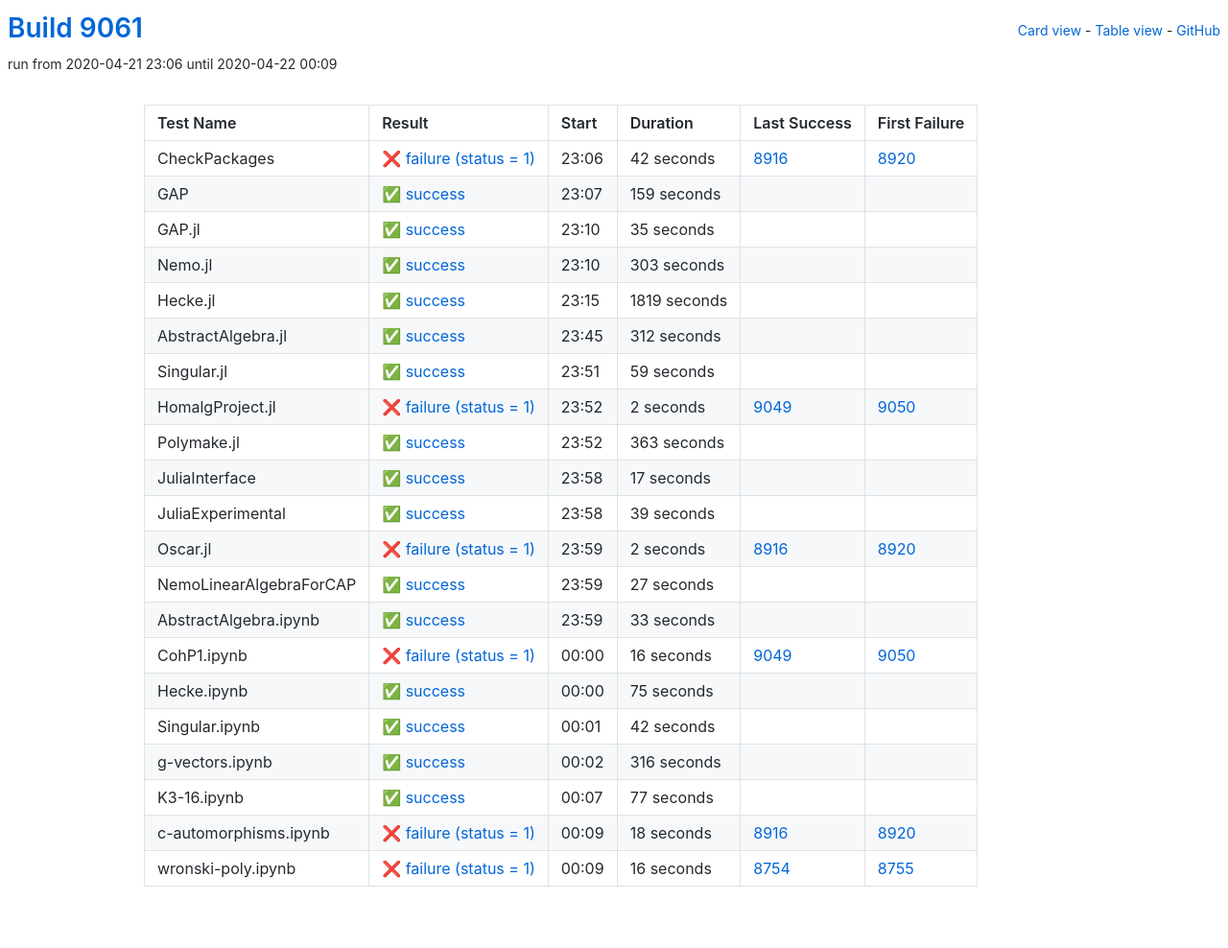
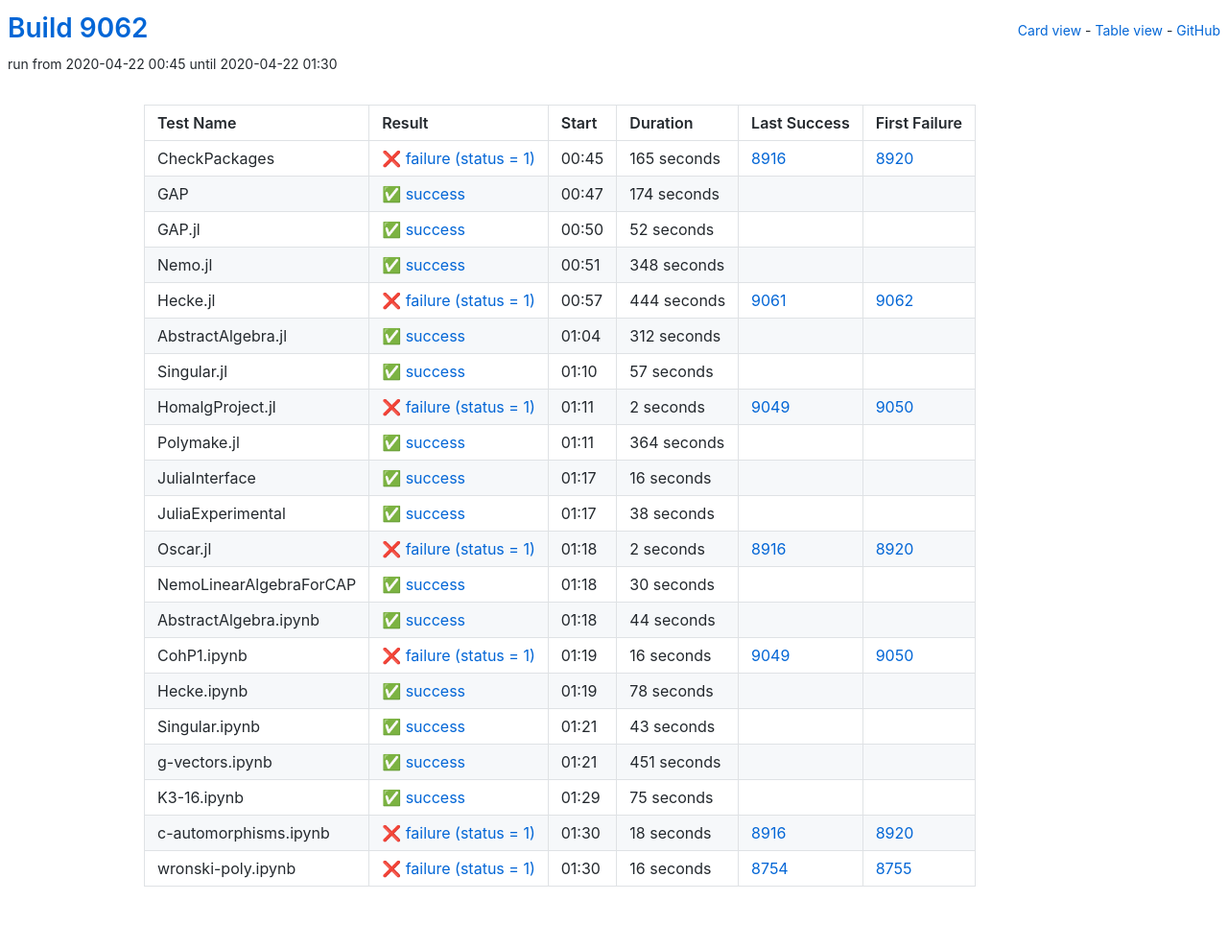
Before and after one commit to oscar-system/oscar-ci-status, a Jekyll site: the page built from table.html, in a window 1280 px wide. Shown: the whole page at 96% size. Built offline with Jekyll 4.4.1, drawn with Linux system fonts in a browser that asks for light colours.

Commit message:
Build 9062

```diff
--- a/_data/ci.yml
+++ b/_data/ci.yml
@@ -1,82 +1,82 @@
-build: 9061
-build_url: https://oscarci.mathematik.uni-kl.de/job/oscar/9061/
+build: 9062
+build_url: https://oscarci.mathematik.uni-kl.de/job/oscar/9062/
 job: oscar
 tests:
-- duration: 42
+- duration: 165
   exitcode: 1
   first_failure: 8920
   first_failure_url: https://oscarci.mathematik.uni-kl.de/job/oscar/8920/
   last_success: 8916
   last_success_url: https://oscarci.mathematik.uni-kl.de/job/oscar/8916/
-  log: https://oscarci.mathematik.uni-kl.de/job/oscar/9061/artifact/logs/build-9061/CheckPackages.log
+  log: https://oscarci.mathematik.uni-kl.de/job/oscar/9062/artifact/logs/build-9062/CheckPackages.log
   name: CheckPackages
-  start: 2020-04-21 23:06
+  start: 2020-04-22 00:45
   status: failure
   success: false
-- duration: 159
+- duration: 174
   exitcode: 0
   first_failure: false
   first_failure_url: null
   last_success: false
   last_success_url: null
-  log: https://oscarci.mathematik.uni-kl.de/job/oscar/9061/artifact/logs/build-9061/GAP.log
+  log: https://oscarci.mathematik.uni-kl.de/job/oscar/9062/artifact/logs/build-9062/GAP.log
   name: GAP
-  start: 2020-04-21 23:07
+  start: 2020-04-22 00:47
   status: success
   success: true
-- duration: 35
+- duration: 52
   exitcode: 0
   first_failure: false
   first_failure_url: null
   last_success: false
   last_success_url: null
-  log: https://oscarci.mathematik.uni-kl.de/job/oscar/9061/artifact/logs/build-9061/GAP.jl.log
+  log: https://oscarci.mathematik.uni-kl.de/job/oscar/9062/artifact/logs/build-9062/GAP.jl.log
   name: GAP.jl
-  start: 2020-04-21 23:10
+  start: 2020-04-22 00:50
   status: success
   success: true
-- duration: 303
+- duration: 348
   exitcode: 0
   first_failure: false
   first_failure_url: null
   last_success: false
   last_success_url: null
-  log: https://oscarci.mathematik.uni-kl.de/job/oscar/9061/artifact/logs/build-9061/Nemo.jl.log
+  log: https://oscarci.mathematik.uni-kl.de/job/oscar/9062/artifact/logs/build-9062/Nemo.jl.log
   name: Nemo.jl
-  start: 2020-04-21 23:10
+  start: 2020-04-22 00:51
   status: success
   success: true
-- duration: 1819
-  exitcode: 0
-  first_failure: false
-  first_failure_url: null
-  last_success: false
-  last_success_url: null
-  log: https://oscarci.mathematik.uni-kl.de/job/oscar/9061/artifact/logs/build-9061/Hecke.jl.log
+- duration: 444
+  exitcode: 1
+  first_failure: 9062
+  first_failure_url: https://oscarci.mathematik.uni-kl.de/job/oscar/9062/
+  last_success: 9061
+  last_success_url: https://oscarci.mathematik.uni-kl.de/job/oscar/9061/
+  log: https://oscarci.mathematik.uni-kl.de/job/oscar/9062/artifact/logs/build-9062/Hecke.jl.log
   name: Hecke.jl
-  start: 2020-04-21 23:15
-  status: success
-  success: true
+  start: 2020-04-22 00:57
+  status: failure
+  success: false
 - duration: 312
   exitcode: 0
   first_failure: false
   first_failure_url: null
   last_success: false
   last_success_url: null
-  log: https://oscarci.mathematik.uni-kl.de/job/oscar/9061/artifact/logs/build-9061/AbstractAlgebra.jl.log
+  log: https://oscarci.mathematik.uni-kl.de/job/oscar/9062/artifact/logs/build-9062/AbstractAlgebra.jl.log
   name: AbstractAlgebra.jl
-  start: 2020-04-21 23:45
+  start: 2020-04-22 01:04
   status: success
   success: true
-- duration: 59
+- duration: 57
   exitcode: 0
   first_failure: false
   first_failure_url: null
   last_success: false
   last_success_url: null
-  log: https://oscarci.mathematik.uni-kl.de/job/oscar/9061/artifact/logs/build-9061/Singular.jl.log
+  log: https://oscarci.mathematik.uni-kl.de/job/oscar/9062/artifact/logs/build-9062/Singular.jl.log
   name: Singular.jl
-  start: 2020-04-21 23:51
+  start: 2020-04-22 01:10
   status: success
   success: true
 - duration: 2
@@ -85,42 +85,42 @@
   first_failure_url: https://oscarci.mathematik.uni-kl.de/job/oscar/9050/
   last_success: 9049
   last_success_url: https://oscarci.mathematik.uni-kl.de/job/oscar/9049/
-  log: https://oscarci.mathematik.uni-kl.de/job/oscar/9061/artifact/logs/build-9061/HomalgProject.jl.log
+  log: https://oscarci.mathematik.uni-kl.de/job/oscar/9062/artifact/logs/build-9062/HomalgProject.jl.log
   name: HomalgProject.jl
-  start: 2020-04-21 23:52
+  start: 2020-04-22 01:11
   status: failure
   success: false
-- duration: 363
+- duration: 364
   exitcode: 0
   first_failure: false
   first_failure_url: null
   last_success: false
   last_success_url: null
-  log: https://oscarci.mathematik.uni-kl.de/job/oscar/9061/artifact/logs/build-9061/Polymake.jl.log
+  log: https://oscarci.mathematik.uni-kl.de/job/oscar/9062/artifact/logs/build-9062/Polymake.jl.log
   name: Polymake.jl
-  start: 2020-04-21 23:52
+  start: 2020-04-22 01:11
   status: success
   success: true
-- duration: 17
+- duration: 16
   exitcode: 0
   first_failure: false
   first_failure_url: null
   last_success: false
   last_success_url: null
-  log: https://oscarci.mathematik.uni-kl.de/job/oscar/9061/artifact/logs/build-9061/JuliaInterface.log
+  log: https://oscarci.mathematik.uni-kl.de/job/oscar/9062/artifact/logs/build-9062/JuliaInterface.log
   name: JuliaInterface
-  start: 2020-04-21 23:58
+  start: 2020-04-22 01:17
   status: success
   success: true
-- duration: 39
+- duration: 38
   exitcode: 0
   first_failure: false
   first_failure_url: null
   last_success: false
   last_success_url: null
-  log: https://oscarci.mathematik.uni-kl.de/job/oscar/9061/artifact/logs/build-9061/JuliaExperimental.log
+  log: https://oscarci.mathematik.uni-kl.de/job/oscar/9062/artifact/logs/build-9062/JuliaExperimental.log
   name: JuliaExperimental
-  start: 2020-04-21 23:58
+  start: 2020-04-22 01:17
   status: success
   success: true
 - duration: 2
@@ -129,31 +129,31 @@
   first_failure_url: https://oscarci.mathematik.uni-kl.de/job/oscar/8920/
   last_success: 8916
   last_success_url: https://oscarci.mathematik.uni-kl.de/job/oscar/8916/
-  log: https://oscarci.mathematik.uni-kl.de/job/oscar/9061/artifact/logs/build-9061/Oscar.jl.log
+  log: https://oscarci.mathematik.uni-kl.de/job/oscar/9062/artifact/logs/build-9062/Oscar.jl.log
   name: Oscar.jl
-  start: 2020-04-21 23:59
+  start: 2020-04-22 01:18
   status: failure
   success: false
-- duration: 27
+- duration: 30
   exitcode: 0
   first_failure: false
   first_failure_url: null
   last_success: false
   last_success_url: null
-  log: https://oscarci.mathematik.uni-kl.de/job/oscar/9061/artifact/logs/build-9061/NemoLinearAlgebraForCAP.log
+  log: https://oscarci.mathematik.uni-kl.de/job/oscar/9062/artifact/logs/build-9062/NemoLinearAlgebraForCAP.log
   name: NemoLinearAlgebraForCAP
-  start: 2020-04-21 23:59
+  start: 2020-04-22 01:18
   status: success
   success: true
-- duration: 33
+- duration: 44
   exitcode: 0
   first_failure: false
   first_failure_url: null
   last_success: false
   last_success_url: null
-  log: https://oscarci.mathematik.uni-kl.de/job/oscar/9061/artifact/logs/build-9061/AbstractAlgebra.ipynb.log
+  log: https://oscarci.mathematik.uni-kl.de/job/oscar/9062/artifact/logs/build-9062/AbstractAlgebra.ipynb.log
   name: AbstractAlgebra.ipynb
-  start: 2020-04-21 23:59
+  start: 2020-04-22 01:18
   status: success
   success: true
 - duration: 16
@@ -162,53 +162,53 @@
   first_failure_url: https://oscarci.mathematik.uni-kl.de/job/oscar/9050/
   last_success: 9049
   last_success_url: https://oscarci.mathematik.uni-kl.de/job/oscar/9049/
-  log: https://oscarci.mathematik.uni-kl.de/job/oscar/9061/artifact/logs/build-9061/CohP1.ipynb.log
+  log: https://oscarci.mathematik.uni-kl.de/job/oscar/9062/artifact/logs/build-9062/CohP1.ipynb.log
   name: CohP1.ipynb
-  start: 2020-04-22 00:00
+  start: 2020-04-22 01:19
   status: failure
   success: false
+- duration: 78
+  exitcode: 0
+  first_failure: false
+  first_failure_url: null
+  last_success: false
+  last_success_url: null
+  log: https://oscarci.mathematik.uni-kl.de/job/oscar/9062/artifact/logs/build-9062/Hecke.ipynb.log
+  name: Hecke.ipynb
+  start: 2020-04-22 01:19
+  status: success
+  success: true
+- duration: 43
+  exitcode: 0
+  first_failure: false
+  first_failure_url: null
+  last_success: false
+  last_success_url: null
+  log: https://oscarci.mathematik.uni-kl.de/job/oscar/9062/artifact/logs/build-9062/Singular.ipynb.log
+  name: Singular.ipynb
+  start: 2020-04-22 01:21
+  status: success
+  success: true
+- duration: 451
+  exitcode: 0
+  first_failure: false
+  first_failure_url: null
+  last_success: false
+  last_success_url: null
+  log: https://oscarci.mathematik.uni-kl.de/job/oscar/9062/artifact/logs/build-9062/g-vectors.ipynb.log
+  name: g-vectors.ipynb
+  start: 2020-04-22 01:21
+  status: success
+  success: true
 - duration: 75
   exitcode: 0
   first_failure: false
   first_failure_url: null
   last_success: false
   last_success_url: null
-  log: https://oscarci.mathematik.uni-kl.de/job/oscar/9061/artifact/logs/build-9061/Hecke.ipynb.log
-  name: Hecke.ipynb
-  start: 2020-04-22 00:00
-  status: success
-  success: true
-- duration: 42
-  exitcode: 0
-  first_failure: false
-  first_failure_url: null
-  last_success: false
-  last_success_url: null
-  log: https://oscarci.mathematik.uni-kl.de/job/oscar/9061/artifact/logs/build-9061/Singular.ipynb.log
-  name: Singular.ipynb
-  start: 2020-04-22 00:01
-  status: success
-  success: true
-- duration: 316
-  exitcode: 0
-  first_failure: false
-  first_failure_url: null
-  last_success: false
-  last_success_url: null
-  log: https://oscarci.mathematik.uni-kl.de/job/oscar/9061/artifact/logs/build-9061/g-vectors.ipynb.log
-  name: g-vectors.ipynb
-  start: 2020-04-22 00:02
-  status: success
-  success: true
-- duration: 77
-  exitcode: 0
-  first_failure: false
-  first_failure_url: null
-  last_success: false
-  last_success_url: null
-  log: https://oscarci.mathematik.uni-kl.de/job/oscar/9061/artifact/logs/build-9061/K3-16.ipynb.log
+  log: https://oscarci.mathematik.uni-kl.de/job/oscar/9062/artifact/logs/build-9062/K3-16.ipynb.log
   name: K3-16.ipynb
-  start: 2020-04-22 00:07
+  start: 2020-04-22 01:29
   status: success
   success: true
 - duration: 18
@@ -217,9 +217,9 @@
   first_failure_url: https://oscarci.mathematik.uni-kl.de/job/oscar/8920/
   last_success: 8916
   last_success_url: https://oscarci.mathematik.uni-kl.de/job/oscar/8916/
-  log: https://oscarci.mathematik.uni-kl.de/job/oscar/9061/artifact/logs/build-9061/c-automorphisms.ipynb.log
+  log: https://oscarci.mathematik.uni-kl.de/job/oscar/9062/artifact/logs/build-9062/c-automorphisms.ipynb.log
   name: c-automorphisms.ipynb
-  start: 2020-04-22 00:09
+  start: 2020-04-22 01:30
   status: failure
   success: false
 - duration: 16
@@ -228,8 +228,8 @@
   first_failure_url: https://oscarci.mathematik.uni-kl.de/job/oscar/8755/
   last_success: 8754
   last_success_url: https://oscarci.mathematik.uni-kl.de/job/oscar/8754/
-  log: https://oscarci.mathematik.uni-kl.de/job/oscar/9061/artifact/logs/build-9061/wronski-poly.ipynb.log
+  log: https://oscarci.mathematik.uni-kl.de/job/oscar/9062/artifact/logs/build-9062/wronski-poly.ipynb.log
   name: wronski-poly.ipynb
-  start: 2020-04-22 00:09
+  start: 2020-04-22 01:30
   status: failure
   success: false
```
Also changed, not shown: README.md.
